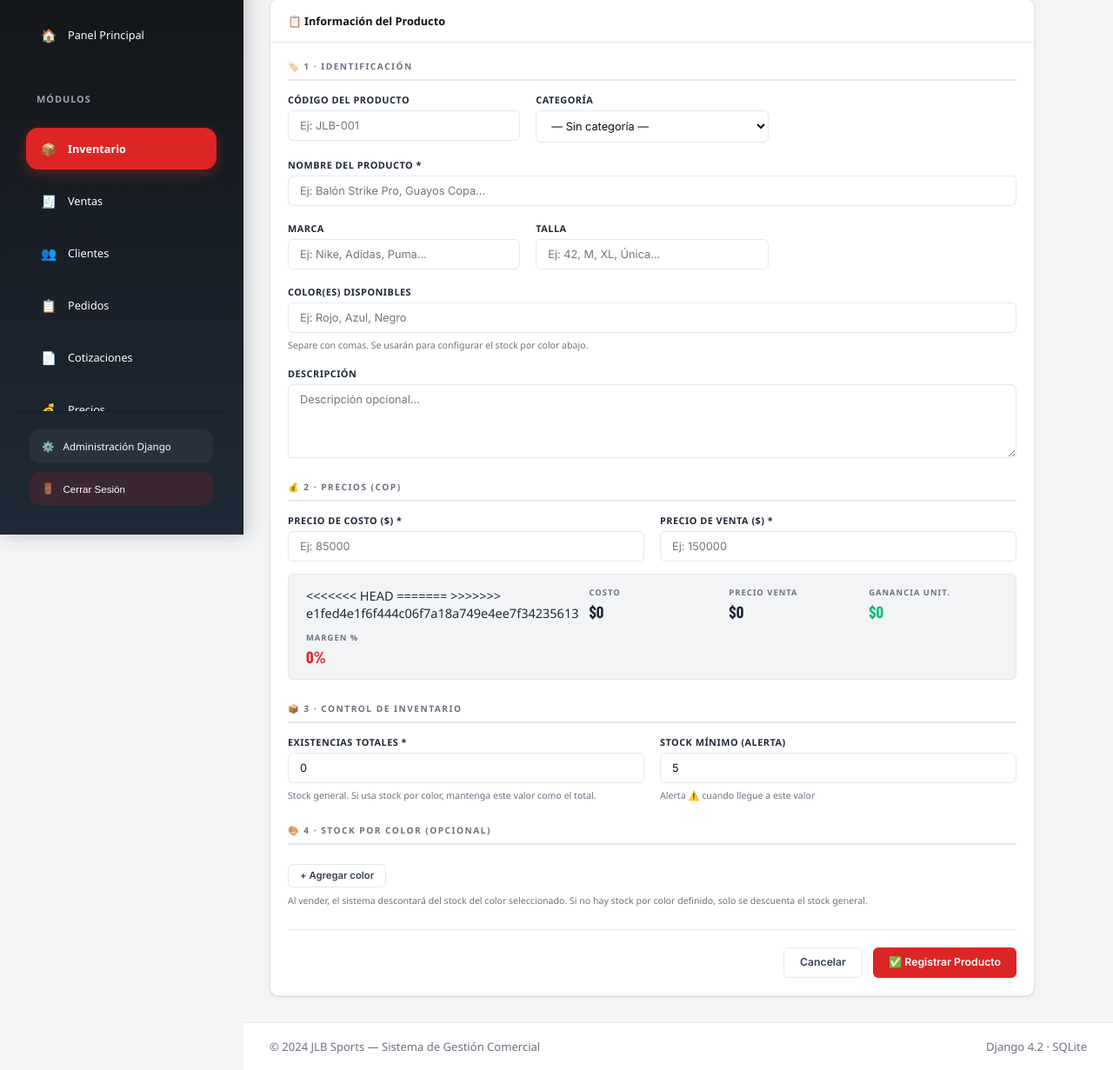
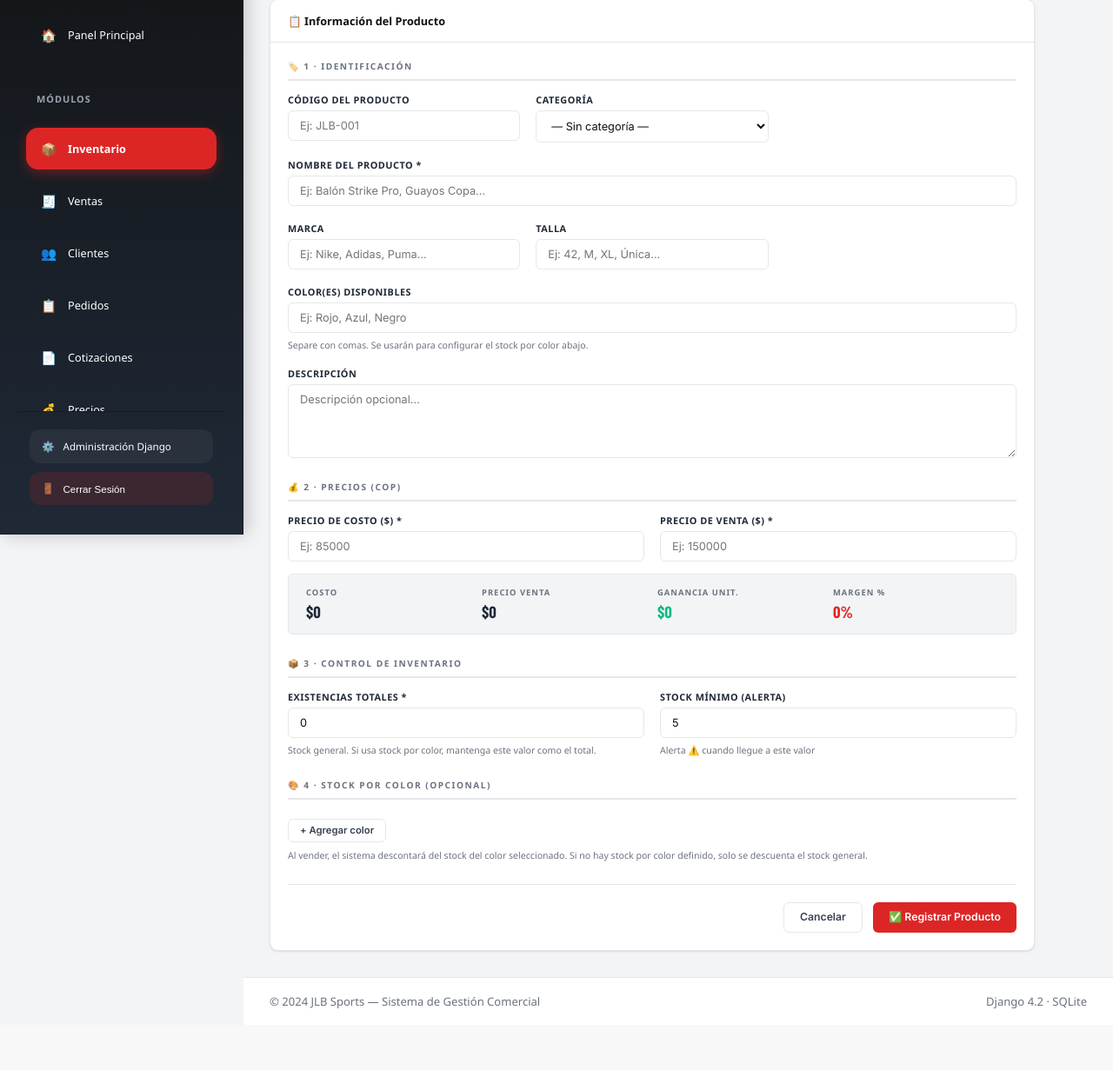
Before and after one commit to Pauuvl/JLB-SPORTS, a Django app: page /inventory/products/new/ in a window 1280 px wide. Shown: the part 185-1416 px from the top of the page at 87% size. After the commit the page ends 1345 px from the top, so only its background shows below. Run offline with Django 4.2, Linux system fonts and the light colour scheme; a user stored in the database is signed in; data comes from the database, SQL or seed files in the repository; some web fonts are replaced.

Commit message:
Update product_form.html

```diff
--- a/templates/inventory/product_form.html
+++ b/templates/inventory/product_form.html
@@ -105,11 +105,7 @@
           </div>
         </div>
         <div id="preview-precios" style="display:grid;grid-template-columns:repeat(4,1fr);gap:12px;background:var(--gris-fondo);border:1px solid var(--gris-borde);border-radius:var(--radio-sm);padding:14px 20px;margin-top:14px;">
-<<<<<<< HEAD
 
-=======
-
->>>>>>> e1fed4e1f6f444c06f7a18a749e4ee7f34235613
           <div><div style="font-size:0.65rem;text-transform:uppercase;letter-spacing:1px;color:var(--gris-texto);font-weight:700;margin-bottom:4px;">Costo</div><div id="prev-costo" style="font-family:'Barlow Condensed',sans-serif;font-size:1.3rem;font-weight:700;">$0</div></div>
           <div><div style="font-size:0.65rem;text-transform:uppercase;letter-spacing:1px;color:var(--gris-texto);font-weight:700;margin-bottom:4px;">Precio Venta</div><div id="prev-venta" style="font-family:'Barlow Condensed',sans-serif;font-size:1.3rem;font-weight:700;">$0</div></div>
           <div><div style="font-size:0.65rem;text-transform:uppercase;letter-spacing:1px;color:var(--gris-texto);font-weight:700;margin-bottom:4px;">Ganancia Unit.</div><div id="prev-ganancia" style="font-family:'Barlow Condensed',sans-serif;font-size:1.3rem;font-weight:700;">$0</div></div>
```
